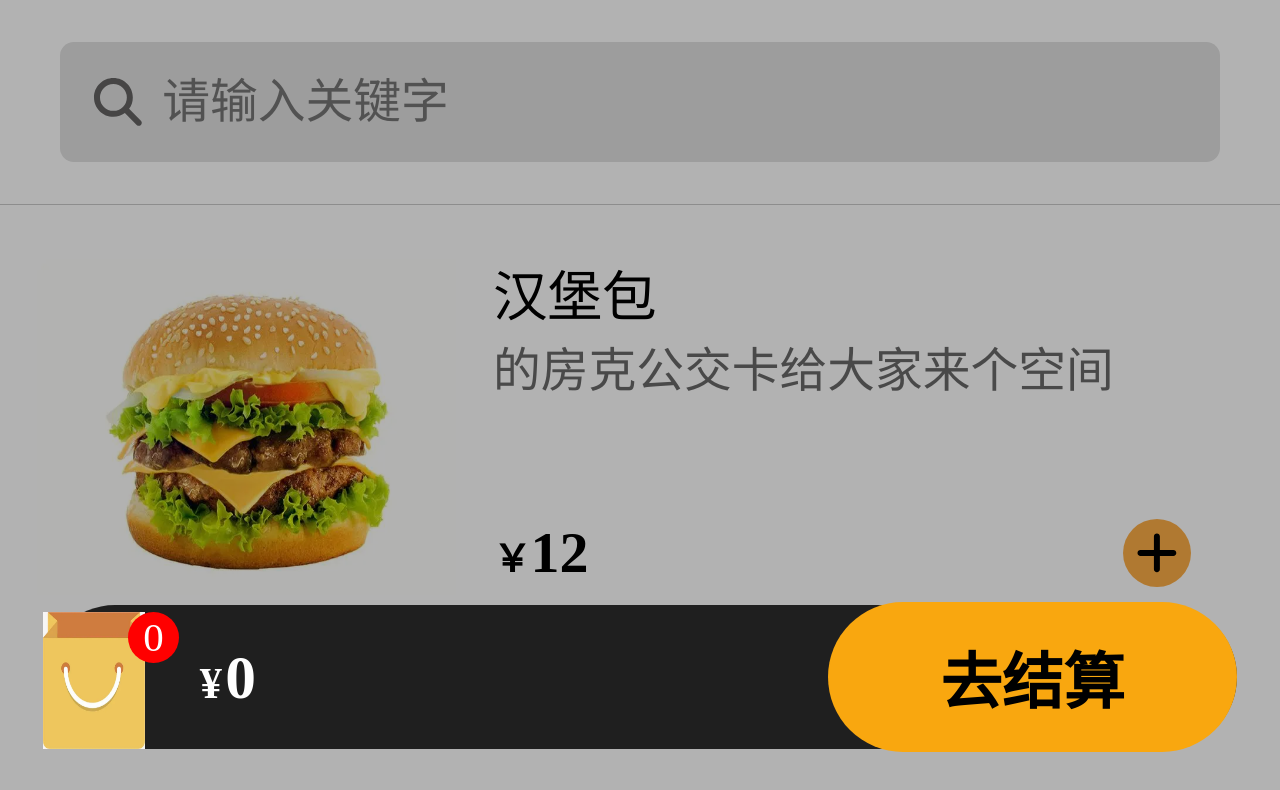
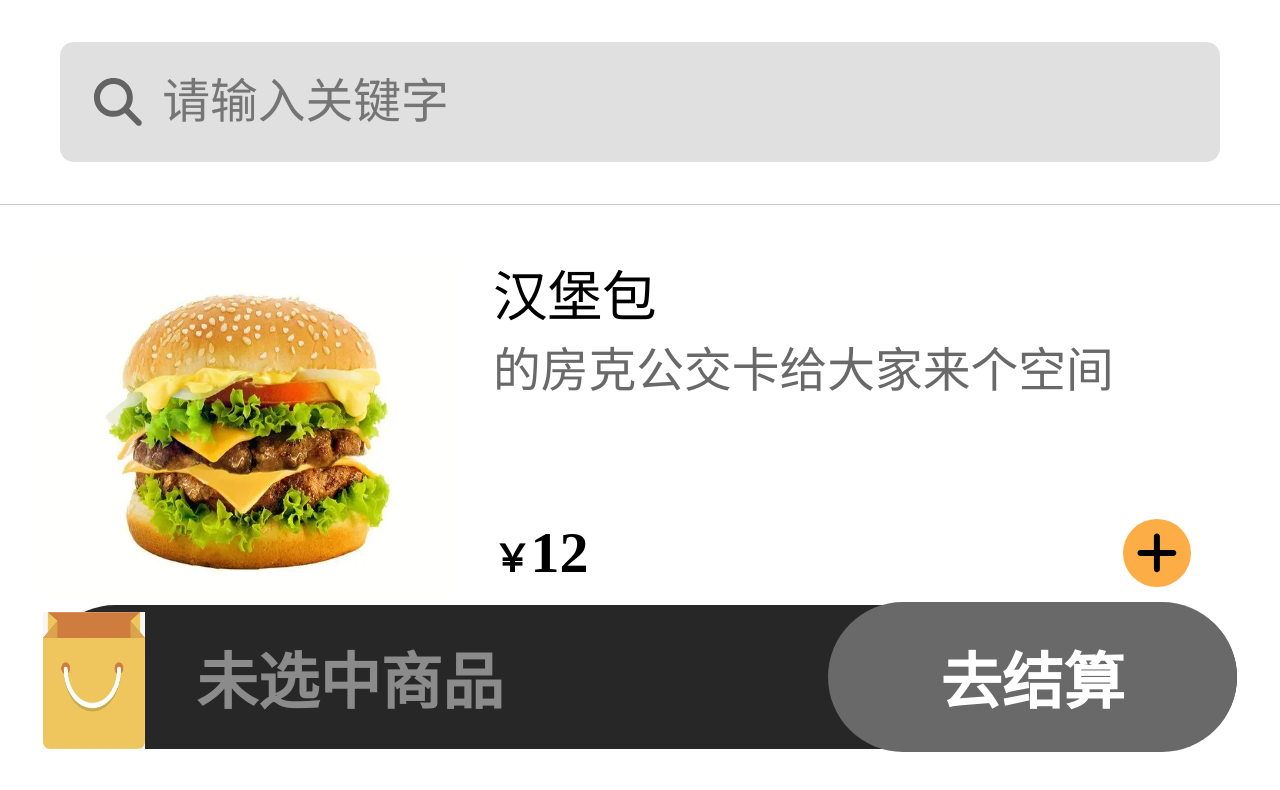
Before and after one commit to xiaoyutongxue11/orderApp, a React (Create React App) app: page / in a window 1280 px wide. Shown: the top 790 px of the page. Built offline with nearby package versions, Linux system fonts and the light colour scheme.

Commit message:
购物车未选商品样式

```diff
--- a/src/App.js
+++ b/src/App.js
@@ -5,7 +5,6 @@ import data from "./data";
 import ShopCarContext from "./store/shopCarContext.js";
 import FilterMeals from "./Components/FilterMeals/FilterMeals.js";
 import ShoppingCar from "./Components/ShoppingCar/ShoppingCar.js";
-import Backdrop from "./UI/Backdrop/Backdrop.js";
 function App() {
   const [mealsData, setMealsData] = useState(data);
   const [foodsData, setFoodsData] = useState({
@@ -49,7 +48,6 @@ function App() {
         <FilterMeals onFilter={filterMeals} />
         <Meals mealsData={mealsData} />
         <ShoppingCar />
-        <Backdrop />
       </div>
     </ShopCarContext.Provider>
   );
--- a/src/Components/ShoppingCar/ShoppingCar.js
+++ b/src/Components/ShoppingCar/ShoppingCar.js
@@ -4,16 +4,34 @@ import ShoppingBag from "../../assets/ShoppingBag.jpg";
 import ShopCarContext from "../../store/shopCarContext";
 const ShoppingCar = () => {
   const shoppingCarCtx = useContext(ShopCarContext);
+  let isEmpty = shoppingCarCtx.totalAmount;
   return (
-    <div className={classes.ShoppingCar}>
+    <div
+      className={`${classes.ShoppingCar} ${
+        isEmpty === 0 ? classes.DarkBack : ""
+      }`}
+    >
       <div className={classes.Icon}>
         <img alt="购物袋" src={ShoppingBag} />
-        <span className={classes.totalAmount}>
-          {shoppingCarCtx.totalAmount}
-        </span>
+        {isEmpty === 0 ? null : (
+          <span className={classes.totalAmount}>
+            {shoppingCarCtx.totalAmount}
+          </span>
+        )}
       </div>
-      <p className={classes.Price}>{shoppingCarCtx.totalPrice}</p>
-      <button className={classes.Button}>去结算</button>
+      {isEmpty === 0 ? (
+        <>
+          <p className={classes.NoFood}>未选中商品</p>
+          <button className={`${classes.Button} ${classes.DarkButton}`}>
+            去结算
+          </button>
+        </>
+      ) : (
+        <>
+          <p className={classes.Price}>{shoppingCarCtx.totalPrice}</p>
+          <button className={classes.Button}>去结算</button>
+        </>
+      )}
     </div>
   );
 };
--- a/src/Components/ShoppingCar/ShoppingCar.module.css
+++ b/src/Components/ShoppingCar/ShoppingCar.module.css
@@ -35,11 +35,15 @@
   background-color: red;
   color: white;
 }
+.NoFood,
 .Price {
   color: white;
   margin-left: 45rem;
   font-weight: bold;
   font-size: 18rem;
+}
+.NoFood {
+  color: rgb(139, 139, 139);
 }
 .Price::before {
   content: "¥";
@@ -56,3 +60,10 @@
   font-weight: bold;
   font-size: 18rem;
 }
+.DarkButton {
+  background-color: dimgray;
+  color: white;
+}
+.DarkBack {
+  background-color: rgb(39, 39, 39);
+}
```
